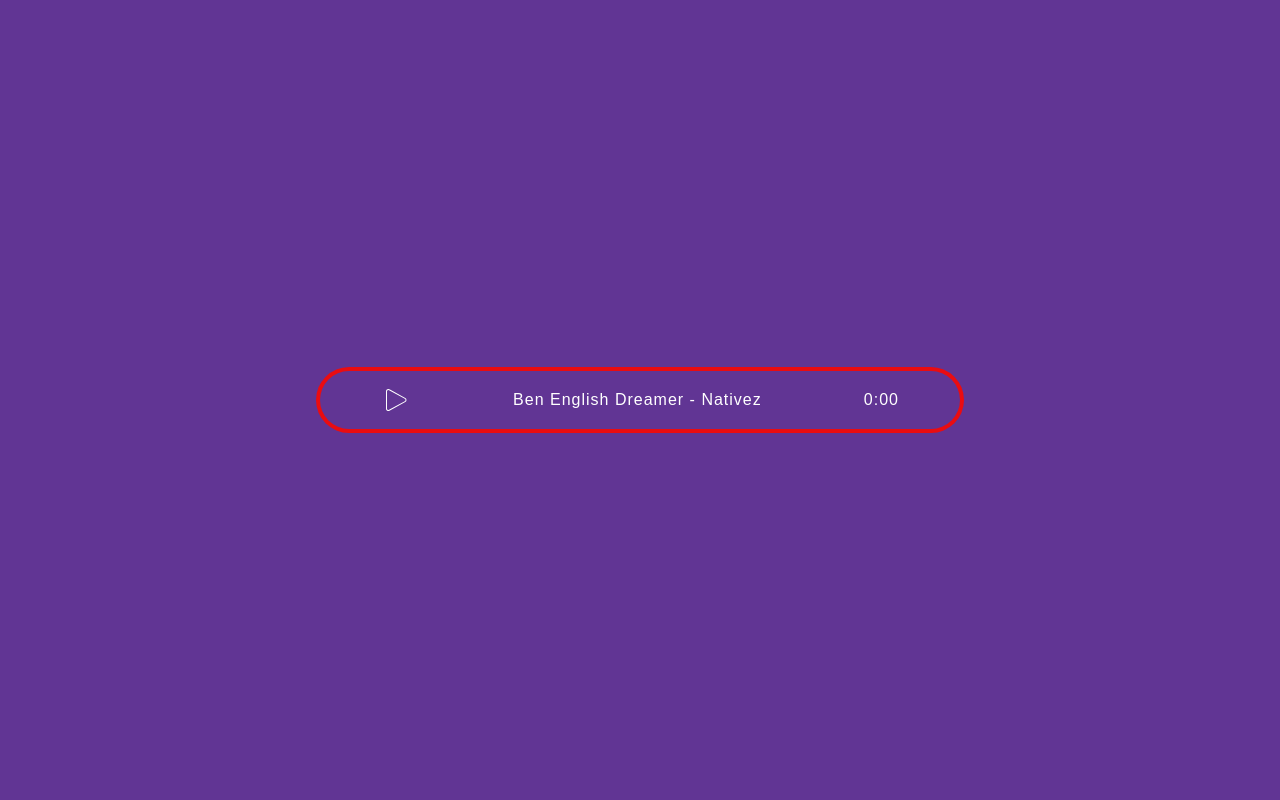
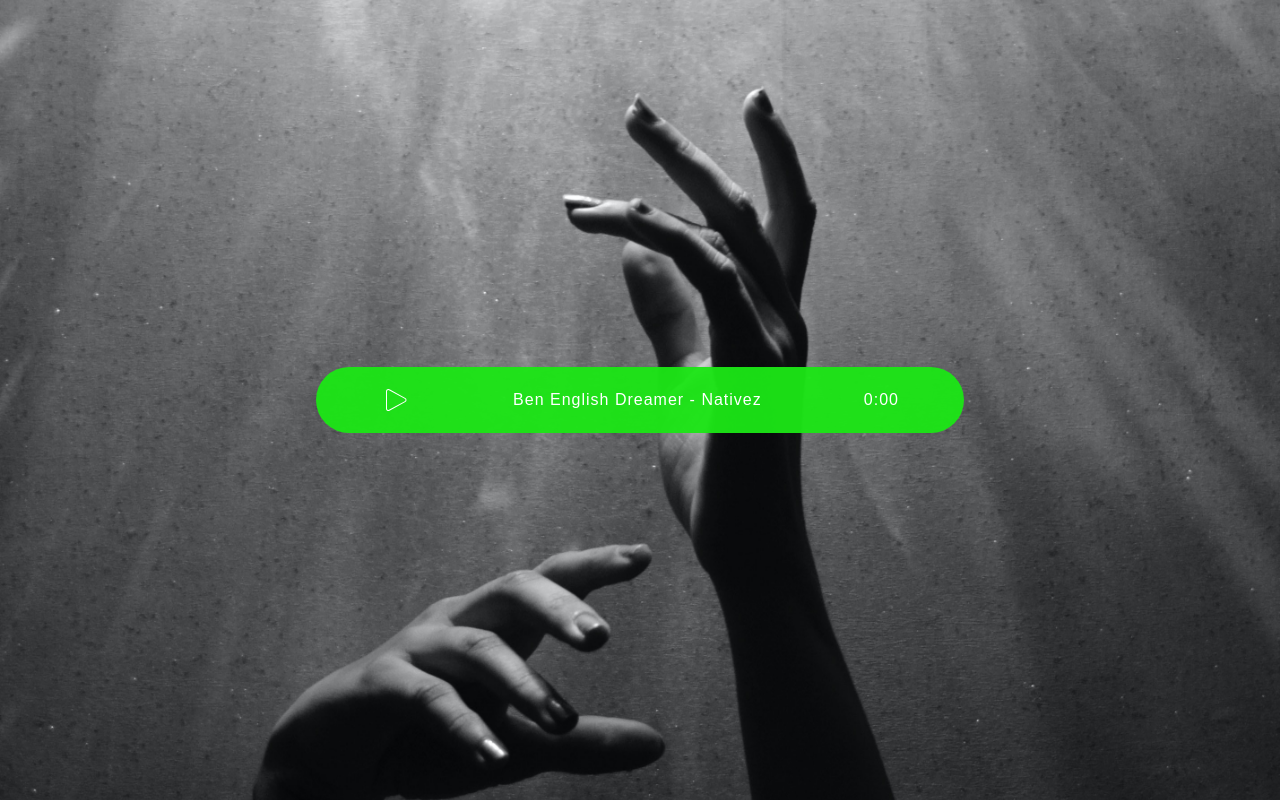
Before and after one commit to cozyCodr/audio-player, a plain HTML site: page index.html in a window 1280 px wide. Drawn offline with Linux system fonts and the light colour scheme.

Commit message:
added background image

```diff
--- a/main.css
+++ b/main.css
@@ -13,13 +13,14 @@ body {
     align-items: center;
     height: 100vh;
     --bg: #613594;
-    background-color: var(--bg);
+    background: url("./images/backg.jpg");
+    background-position: center;
+    background-size: cover;
     color: white;
 }
 
 .player {
     width: 640px;
-    background-color: var(--bg);
     display: flex;
     justify-content: space-around;
     align-items: center;
@@ -61,7 +62,7 @@ body {
 
 .bar {
     --space: -4px;
-    background-color: #f10b0bf3;
+    background-color: #1ce615f3;
     overflow: hidden;
     left: var(--space);
     right: var(--space);
@@ -75,7 +76,7 @@ body {
 #progress {
     display: block;
     width: var(--progress, 0%);
-    background-color: white;
+    background-color: rgb(224, 130, 7);
     transition: width 1s linear;
     height: 100%;
 }
```
Also changed, not shown: images/backg.jpg (added).
